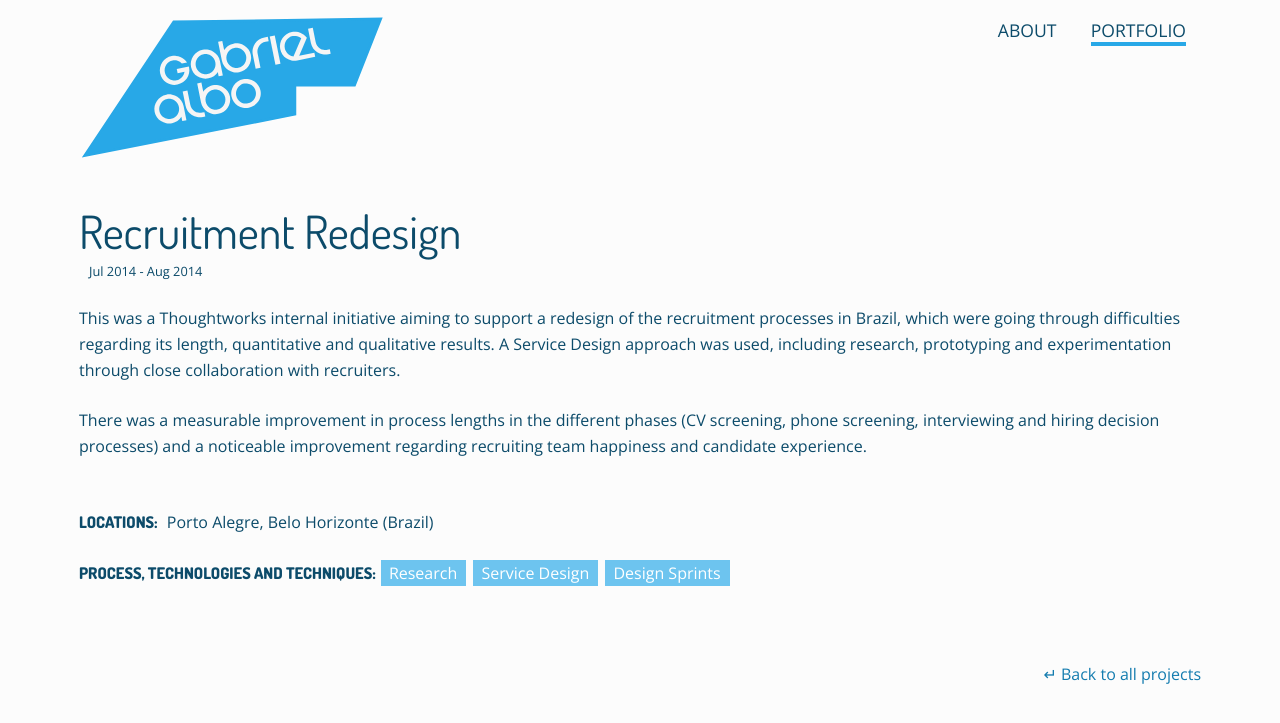
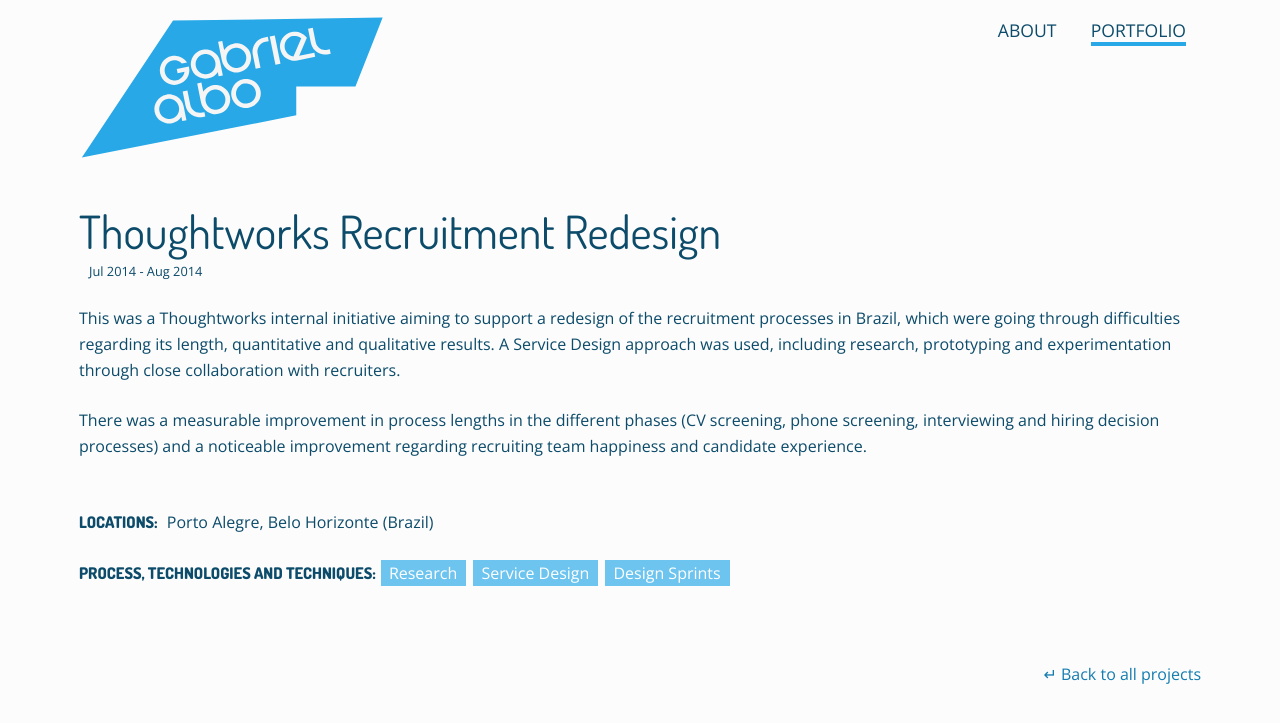
Before and after one commit to albogabriel/gabrielalbo.com, a Jekyll site: the page built from _posts/2014-07-16-apoio-ao-recrutamento.markdown, in a window 1280 px wide. Shown: the top 723 px of the page. Built offline with Jekyll 4.4.1, drawn with Linux system fonts in a browser that asks for light colours.

Commit message:
Changing image and client name for TW Recruitment Redesign

```diff
--- a/_posts/2014-07-16-apoio-ao-recrutamento.markdown
+++ b/_posts/2014-07-16-apoio-ao-recrutamento.markdown
@@ -1,11 +1,11 @@
 ---
 layout: project
-title:  "Recruitment Redesign"
+title:  "Thoughtworks Recruitment Redesign"
 start-date: Jul 2014
 end-date: Aug 2014
 category: projects
 current-page: portfolio-item
-image: "recruitment.png"
+image: "tw-recruitment.png"
 short-description: "Candidate Recruitment analysis and Redesign"
 skills: [Research, Service Design, Design Sprints]
 skills-used: [Research, Service Design, Design Sprints]
```
Also changed, not shown: assets/images/projects/tw-recruitment.png (added).
